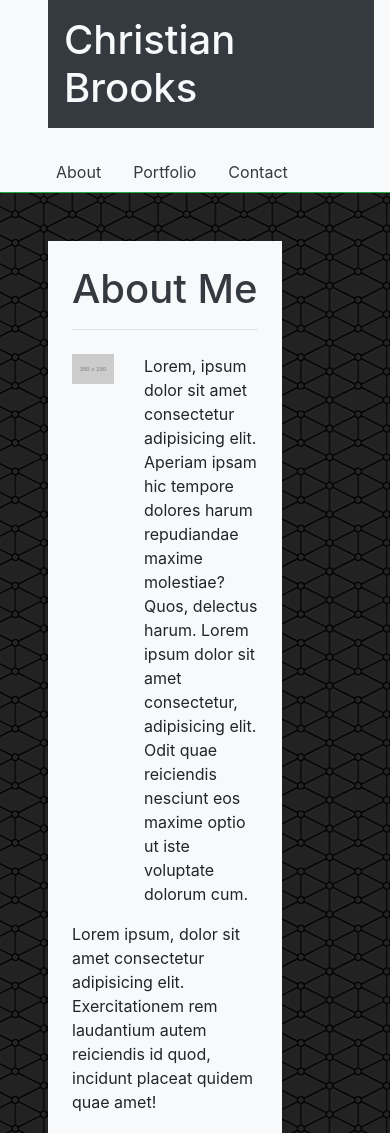
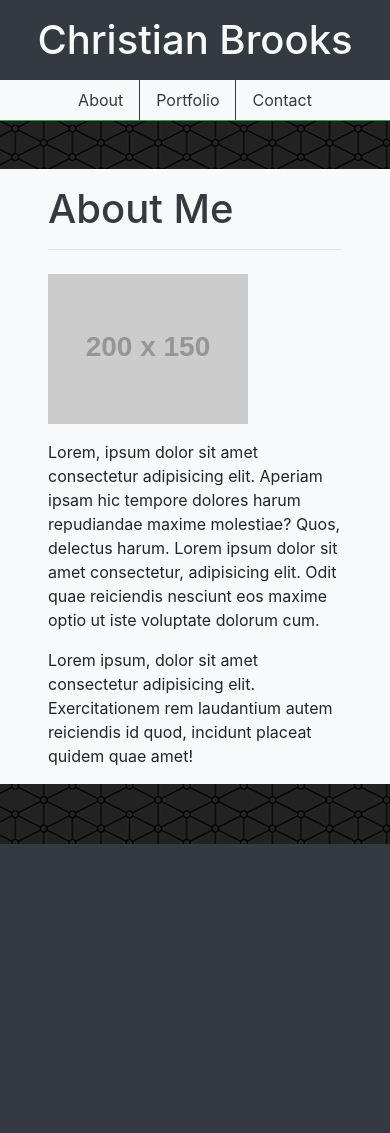
Before and after one commit to ChristianDBrooks/Bootstrap-Portfolio, a plain HTML site: page index.html in a window 390 px wide. Shown: the top 1133 px of the page. After the commit the page ends 844 px from the top, so only its background shows below. Drawn offline with nearby package versions, Linux system fonts and the light colour scheme; placeholder pictures from the web are drawn by us.

Commit message:
Fine tuned responsivness in index.html

```diff
--- a/index.html
+++ b/index.html
@@ -10,16 +10,16 @@
 </head>
 
 <body class="bg-dark">
-    <div class="bg-light p-0 m-0 border-bottom border-success mb-5">
-        <nav class="navbar navbar-light bg-light py-0 ml-4">
-            <h1 class="bg-dark text-light mb-4 ml-2 p-3" style="height: 100%;">
+    <div class="bg-light border-bottom border-success mb-5">
+        <nav class="navbar navbar-light bg-light py-0">
+            <h1 class="bg-dark text-light py-3" style="height: 100%;">
                 Christian Brooks
             </h1>
             <ul class="nav justify-content-end">
-                <li class="nav-item">
+                <li class="nav-item border-right border-dark">
                 <a class="nav-link text-dark active" href="#">About</a>
                 </li>
-                <li class="nav-item">
+                <li class="nav-item border-right border-dark">
                 <a class="nav-link text-dark" href="#">Portfolio</a>
                 </li>
                 <li class="nav-item">
@@ -31,18 +31,22 @@
         </nav>
     </div>
 
-    <div class="container bg-light ml-5 p-4" style="width: 60%">
+    <div class="container bg-light px-5">
         <div class="row">
             <div class="col-12">
-                <h1 class="text-dark mb-0">About Me</h1>
+                <h1 class="text-dark mt-3 mb-0" id="aboutMe">About Me</h1>
             </div>
         </div>
-        <hr class="mb-4">
         <div class="row">
-            <div class="col-4">
-                <img src="https://via.placeholder.com/350x250" alt="Image-Not-Found" class="img-fluid pb-3">
+            <div class="col-12">
+                <hr class="mb-4">
             </div>
-            <div class="col-8">
+        </div>
+        <div class="row">
+            <div class="col-sm-4 flex-sm-fill">
+                <img src="https://via.placeholder.com/200x150" alt="Image-Not-Found" class="img-fluid pb-3">
+            </div>
+            <div class="col-sm-8">
                 <p>
                     Lorem, ipsum dolor sit amet consectetur adipisicing elit. Aperiam ipsam hic tempore dolores harum repudiandae maxime molestiae? Quos, delectus harum. Lorem ipsum dolor sit amet consectetur, adipisicing elit. Odit quae reiciendis nesciunt eos maxime optio ut iste voluptate dolorum cum.
                 </p>
--- a/my-style.css
+++ b/my-style.css
@@ -1,3 +1,20 @@
 body {
     background-image: url(connectwork/connectwork.png);
 }
+
+@media (max-width: 575.98px) {
+    .navbar {
+        padding-left: 0;
+        padding-right: 0;
+    }
+
+    nav h1 {
+        width: 100%;
+        margin: auto;
+        text-align: center;
+    }
+
+    nav ul {
+        margin: auto;
+    }
+}
```
